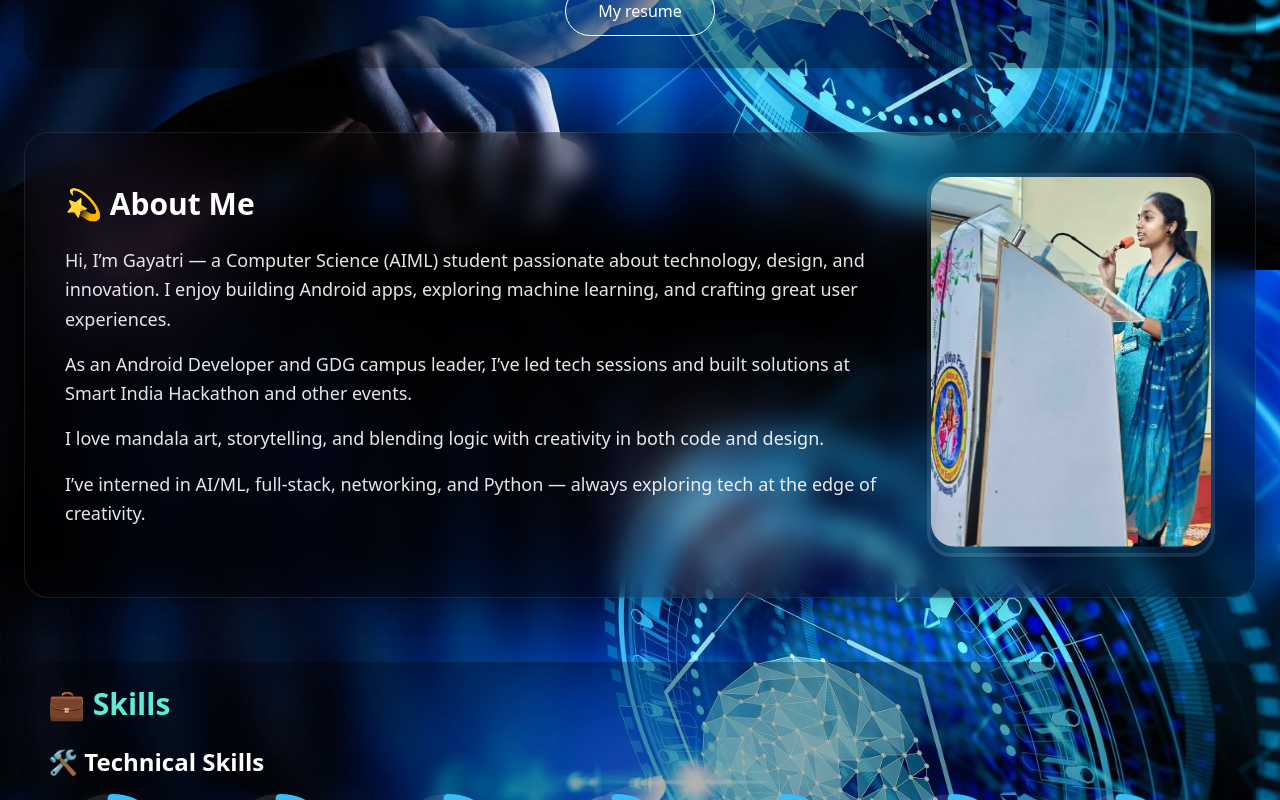
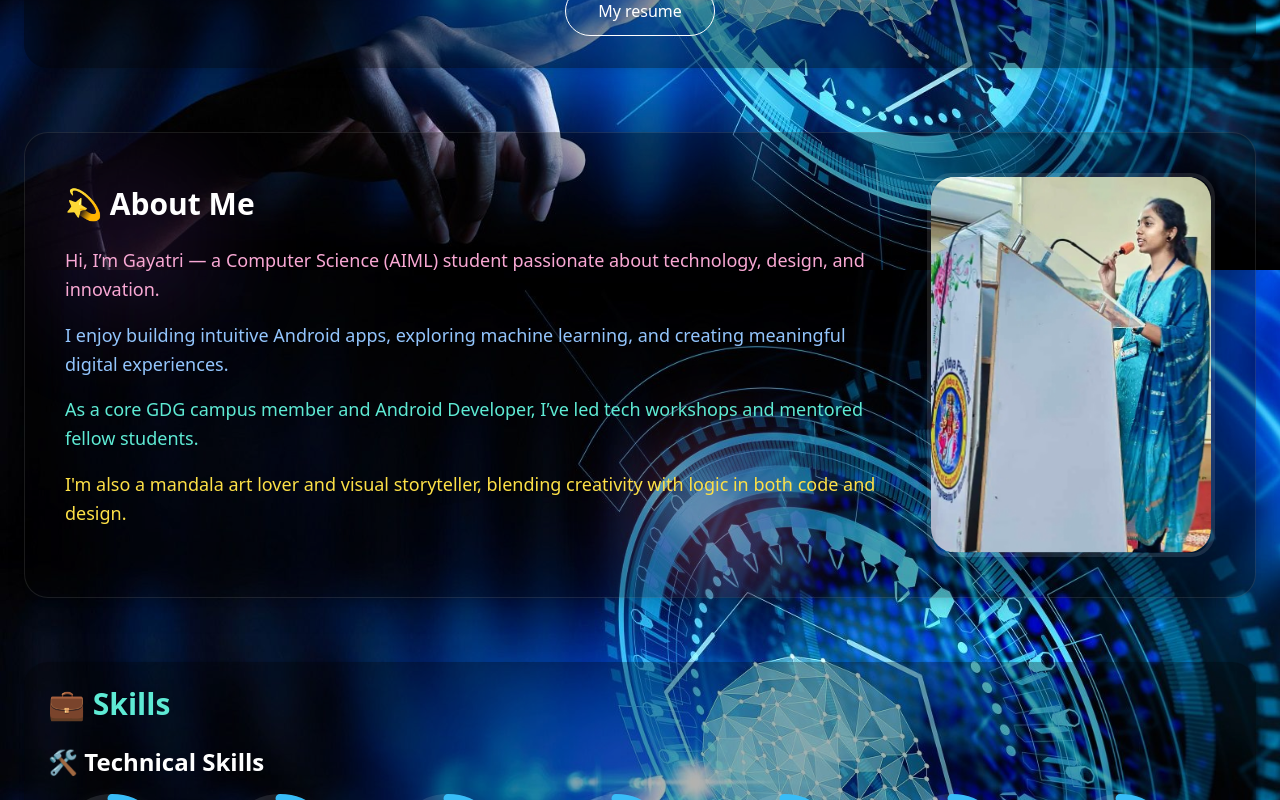
Before and after one commit to gayatrihub/my_port, a React (Create React App) app: page / in a window 1280 px wide. Shown: the part 530-1330 px from the top of the page. Built offline with nearby package versions, Linux system fonts and the light colour scheme.

Commit message:
Update App.js

```diff
--- a/src/App.js
+++ b/src/App.js
@@ -317,11 +317,12 @@ function App() {
 </div>
 </section>
 
-<section className="p-10 rounded-3xl shadow-xl text-white mb-16 bg-black bg-opacity-30 relative overflow-hidden border border-white/10 backdrop-blur-md">
-  {/* Subtle floating blobs (no strong background color) */}
-  <div className="absolute w-32 h-32 bg-purple-400 opacity-10 rounded-full blur-3xl top-10 left-10 animate-pulse" />
-  <div className="absolute w-24 h-24 bg-cyan-300 opacity-10 rounded-full blur-2xl bottom-10 right-20 animate-ping" />
-  <div className="absolute w-40 h-40 bg-pink-300 opacity-5 rounded-full blur-2xl bottom-0 left-1/2 animate-pulse" />
+
+<section className="p-10 rounded-3xl shadow-xl text-white mb-16 bg-black bg-opacity-30 relative overflow-hidden border border-white/10">
+  {/* Floating colored blobs (very subtle) */}
+  <div className="absolute w-32 h-32 bg-purple-500 opacity-10 rounded-full blur-3xl top-10 left-10 animate-pulse" />
+  <div className="absolute w-24 h-24 bg-blue-300 opacity-10 rounded-full blur-2xl bottom-10 right-20 animate-ping" />
+  <div className="absolute w-40 h-40 bg-pink-400 opacity-10 rounded-full blur-2xl bottom-0 left-1/2 animate-pulse" />
 
   <motion.div
     className="relative flex flex-col md:flex-row justify-between items-center gap-10 z-10"
@@ -329,7 +330,7 @@ function App() {
     whileInView={{ opacity: 1, y: 0 }}
     transition={{ duration: 1 }}
   >
-    {/* Left: Animated Text */}
+    {/* Left: Colorful Animated Text */}
     <div className="flex-1">
       <motion.h2
         className="text-3xl font-bold text-white mb-6"
@@ -340,27 +341,46 @@ function App() {
         💫 About Me
       </motion.h2>
 
-      {[
-        "Hi, I’m Gayatri — a Computer Science (AIML) student passionate about technology, design, and innovation. I enjoy building Android apps, exploring machine learning, and crafting great user experiences.",
-        "As an Android Developer and GDG campus leader, I’ve led tech sessions and built solutions at Smart India Hackathon and other events.",
-        "I love mandala art, storytelling, and blending logic with creativity in both code and design.",
-        "I’ve interned in AI/ML, full-stack, networking, and Python — always exploring tech at the edge of creativity.",
-      ].map((text, i) => (
-        <motion.p
-          key={i}
-          className="mb-4 text-white/90 leading-relaxed text-lg"
-          initial={{ opacity: 0, x: -20 }}
-          whileInView={{ opacity: 1, x: 0 }}
-          transition={{ delay: 0.4 + i * 0.2, duration: 0.5 }}
-        >
-          {text}
-        </motion.p>
-      ))}
+      <motion.p
+        className="mb-4 text-lg text-pink-300 leading-relaxed"
+        initial={{ opacity: 0, x: -20 }}
+        whileInView={{ opacity: 1, x: 0 }}
+        transition={{ delay: 0.4, duration: 0.6 }}
+      >
+        Hi, I’m Gayatri — a Computer Science (AIML) student passionate about technology, design, and innovation.
+      </motion.p>
+
+      <motion.p
+        className="mb-4 text-lg text-blue-300 leading-relaxed"
+        initial={{ opacity: 0, x: -20 }}
+        whileInView={{ opacity: 1, x: 0 }}
+        transition={{ delay: 0.6, duration: 0.6 }}
+      >
+        I enjoy building intuitive Android apps, exploring machine learning, and creating meaningful digital experiences.
+      </motion.p>
+
+      <motion.p
+        className="mb-4 text-lg text-teal-300 leading-relaxed"
+        initial={{ opacity: 0, x: -20 }}
+        whileInView={{ opacity: 1, x: 0 }}
+        transition={{ delay: 0.8, duration: 0.6 }}
+      >
+        As a core GDG campus member and Android Developer, I’ve led tech workshops and mentored fellow students.
+      </motion.p>
+
+      <motion.p
+        className="mb-4 text-lg text-yellow-300 leading-relaxed"
+        initial={{ opacity: 0, x: -20 }}
+        whileInView={{ opacity: 1, x: 0 }}
+        transition={{ delay: 1.0, duration: 0.6 }}
+      >
+        I'm also a mandala art lover and visual storyteller, blending creativity with logic in both code and design.
+      </motion.p>
     </div>
 
-    {/* Right: Floating Animated Photo */}
+    {/* Right: Animated Profile Photo */}
     <motion.div
-      className="md:w-[18rem] md:h-[24rem] w-52 h-64 rounded-3xl overflow-hidden border-4 border-white/10 shadow-lg relative"
+      className="md:w-[18rem] md:h-[24rem] w-52 h-64 rounded-3xl overflow-hidden border-4 border-white/10 shadow-xl"
       initial={{ scale: 0.8, opacity: 0 }}
       whileInView={{ scale: 1, opacity: 1 }}
       transition={{ duration: 0.8, delay: 0.5, type: "spring" }}
@@ -370,12 +390,7 @@ function App() {
         alt="Gayatri"
         className="w-full h-full object-cover rounded-3xl"
         animate={{ y: [0, -10, 0] }}
-        transition={{ duration: 5, repeat: Infinity, ease: "easeInOut" }}
-      />
-      <motion.div
-        className="absolute inset-0 rounded-3xl border-2 border-white/5 animate-pulse blur-sm"
-        animate={{ scale: [1, 1.03, 1] }}
-        transition={{ duration: 3, repeat: Infinity }}
+        transition={{ duration: 6, repeat: Infinity, ease: "easeInOut" }}
       />
     </motion.div>
   </motion.div>
```
